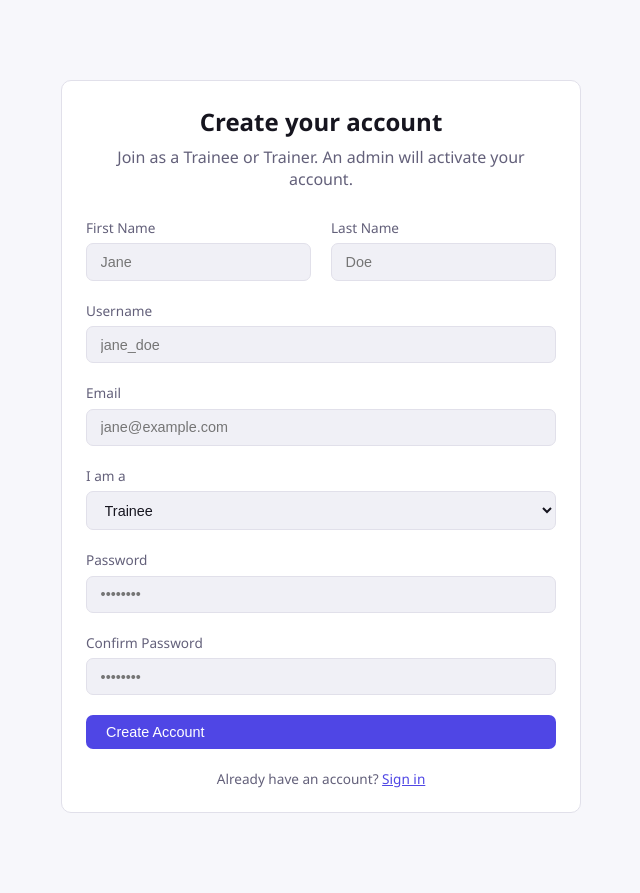
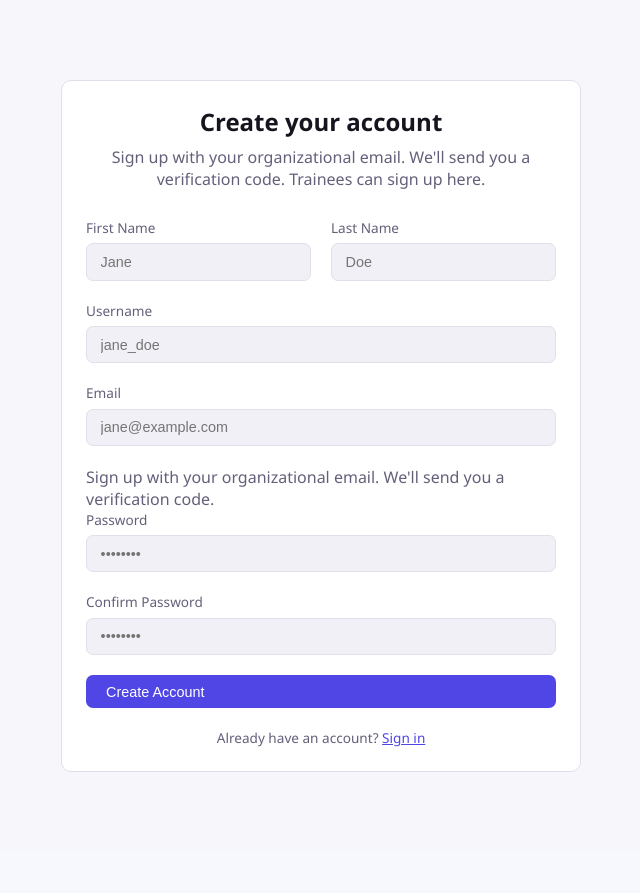
Before and after one commit to adityasingh100200300-stack/capacity_connect, a Django app: page /accounts/register/ in a window 1280 px wide. Shown: the part 60-953 px from the top of the page, without its empty margins (319-959 px from the left). After the commit the page ends 832 px from the top, so only its background shows below. Run offline with Django 5.2, Linux system fonts and the light colour scheme.

Commit message:
Add OTP email verification for Trainee self-registration
- CustomUser gets UNVERIFIED status + otp_secret field
- RegisterForm trimmed to Trainee-only, role no longer user-selectable
- register_view generates TOTP code via pyotp, emails it, redirects to verify
- New verify_otp_view confirms code, activates account
- login_view blocks unverified accounts

```diff
--- a/accounts/forms.py
+++ b/accounts/forms.py
@@ -1,20 +1,15 @@
 from django import forms
 from django.contrib.auth.forms import UserCreationForm, AuthenticationForm
-from .models import CustomUser
+from .models import CustomUser, Invite
 
 
 class RegisterForm(UserCreationForm):
-    """Sign-up form — exposes role selection but excludes ADMIN (set via django-admin)."""
-    ALLOWED_ROLES = [
-        ('TRAINEE', 'Trainee'),
-        ('TRAINER', 'Trainer'),
-    ]
-    role = forms.ChoiceField(choices=ALLOWED_ROLES, initial='TRAINEE')
-    email = forms.EmailField(required=True)
+    """Trainee self-registration only. Trainer/Admin come in via invite links."""
+    email = forms.EmailField(required=True, widget=forms.EmailInput(attrs={'class': 'form-control'}))
 
     class Meta:
         model = CustomUser
-        fields = ('username', 'email', 'first_name', 'last_name', 'role', 'password1', 'password2')
+        fields = ('username', 'email', 'first_name', 'last_name', 'password1', 'password2')
 
     def clean_email(self):
         email = self.cleaned_data.get('email')
@@ -25,12 +20,8 @@ class RegisterForm(UserCreationForm):
     def save(self, commit=True):
         user = super().save(commit=False)
         user.email = self.cleaned_data['email']
-
-        # Trainees are automatically active. Trainers require admin approval.
-        if self.cleaned_data.get('role') == 'TRAINEE':
-            user.status = 'ACTIVE'
-        else:
-            user.status = 'PENDING'
+        user.role = 'TRAINEE'
+        user.status = 'UNVERIFIED'
 
         if commit:
             user.save()
@@ -48,3 +39,37 @@ class UserStatusForm(forms.ModelForm):
     class Meta:
         model = CustomUser
         fields = ('status',)
+
+
+class InviteForm(forms.Form):
+    ROLE_CHOICES = [
+        ('TRAINER', 'Trainer'),
+        ('ADMIN', 'Admin'),
+    ]
+    email = forms.EmailField(widget=forms.EmailInput(attrs={'class': 'form-control'}))
+    role = forms.ChoiceField(choices=ROLE_CHOICES, widget=forms.Select(attrs={'class': 'form-control'}))
+
+    def clean_email(self):
+        email = self.cleaned_data.get('email')
+        if not email.endswith('@cap.com'):
+            raise forms.ValidationError("Invites can only be sent to organizational emails ending with '@cap.com'.")
+        if Invite.live_count_for(email) >= 2:
+            raise forms.ValidationError("This email already has 2 pending invites. Wait for one to expire or be used.")
+        return email
+
+
+class InviteRegisterForm(UserCreationForm):
+    """Used only via a valid invite link — email and role are fixed by the invite, not user input."""
+    class Meta:
+        model = CustomUser
+        fields = ('username', 'first_name', 'last_name', 'password1', 'password2')
+class InviteRegisterForm(UserCreationForm):
+    """Used only via a valid invite link — email and role are fixed by the invite, not user input."""
+    class Meta:
+        model = CustomUser
+        fields = ('username', 'first_name', 'last_name', 'password1', 'password2')
+
+    def __init__(self, *args, **kwargs):
+        super().__init__(*args, **kwargs)
+        for field in self.fields.values():
+            field.widget.attrs.update({'class': 'form-control'})
--- a/accounts/models.py
+++ b/accounts/models.py
@@ -22,6 +22,7 @@ class CustomUser(AbstractUser):
         ('ADMIN', 'Admin'),
     )
     STATUS_CHOICES = (
+        ('UNVERIFIED', 'Email Not Verified'),
         ('PENDING', 'Pending Approval'),
         ('ACTIVE', 'Active'),
         ('REJECTED', 'Rejected'),
@@ -30,8 +31,55 @@ class CustomUser(AbstractUser):
 
     role = models.CharField(max_length=20, choices=ROLE_CHOICES, default='TRAINEE')
     status = models.CharField(max_length=20, choices=STATUS_CHOICES, default='PENDING')
+    otp_secret = models.CharField(max_length=32, blank=True, null=True)
 
     objects = CustomUserManager()
 
     def __str__(self):
         return f"{self.username} - {self.get_role_display()} ({self.get_status_display()})"
+
+from django.conf import settings
+from django.utils import timezone
+from datetime import timedelta
+
+class Invite(models.Model):
+    ROLE_CHOICES = [
+        ('TRAINER', 'Trainer'),
+        ('ADMIN', 'Admin'),
+    ]
+
+    email = models.EmailField()
+    role = models.CharField(max_length=10, choices=ROLE_CHOICES)
+    invited_by = models.ForeignKey(
+        settings.AUTH_USER_MODEL,
+        on_delete=models.CASCADE,
+        related_name='invites_sent'
+    )
+    token = models.CharField(max_length=255, unique=True)
+    created_at = models.DateTimeField(auto_now_add=True)
+    expires_at = models.DateTimeField()
+    used = models.BooleanField(default=False)
+
+    def save(self, *args, **kwargs):
+        if not self.expires_at:
+            self.expires_at = timezone.now() + timedelta(days=3)  # pick your window
+        super().save(*args, **kwargs)
+
+    @property
+    def status(self):
+        if self.used:
+            return 'USED'
+        if timezone.now() > self.expires_at:
+            return 'EXPIRED'
+        return 'PENDING'
+
+    def __str__(self):
+        return f"{self.email} ({self.role}) - {self.status}"
+
+    @classmethod
+    def live_count_for(cls, email):
+        return cls.objects.filter(
+            email=email,
+            used=False,
+            expires_at__gt=timezone.now()
+        ).count()
--- a/templates/accounts/register.html
+++ b/templates/accounts/register.html
@@ -6,7 +6,7 @@
     <div class="card">
         <div style="text-align:center; margin-bottom: 1.75rem;">
             <h1 style="font-size:1.5rem;">Create your account</h1>
-            <p class="text-muted mt-1">Join as a Trainee or Trainer. An admin will activate your account.</p>
+            <p class="text-muted mt-1">Sign up with your organizational email. We'll send you a verification code. Trainees can sign up here.</p>
         </div>
 
         <form method="post" novalidate>
@@ -38,14 +38,14 @@
                        class="form-control" value="{{ form.email.value|default:'' }}" placeholder="jane@example.com">
                 {% if form.email.errors %}<p class="text-danger" style="font-size:0.8rem;margin-top:0.25rem;">{{ form.email.errors|join:", " }}</p>{% endif %}
             </div>
-
-            <div class="form-group">
+            <p class="text-muted mt-1">Sign up with your organizational email. We'll send you a verification code.</p>
+            <!-- <div class="form-group">
                 <label for="id_role">I am a</label>
                 <select name="role" id="id_role" class="form-control">
                     <option value="TRAINEE" {% if form.role.value == 'TRAINEE' %}selected{% endif %}>Trainee</option>
                     <option value="TRAINER" {% if form.role.value == 'TRAINER' %}selected{% endif %}>Trainer</option>
                 </select>
-            </div>
+            </div> -->
 
             <div class="form-group">
                 <label for="id_password1">Password</label>
```
Also changed, not shown: templates/accounts/verify_otp.html (added, +21 -0 lines).
